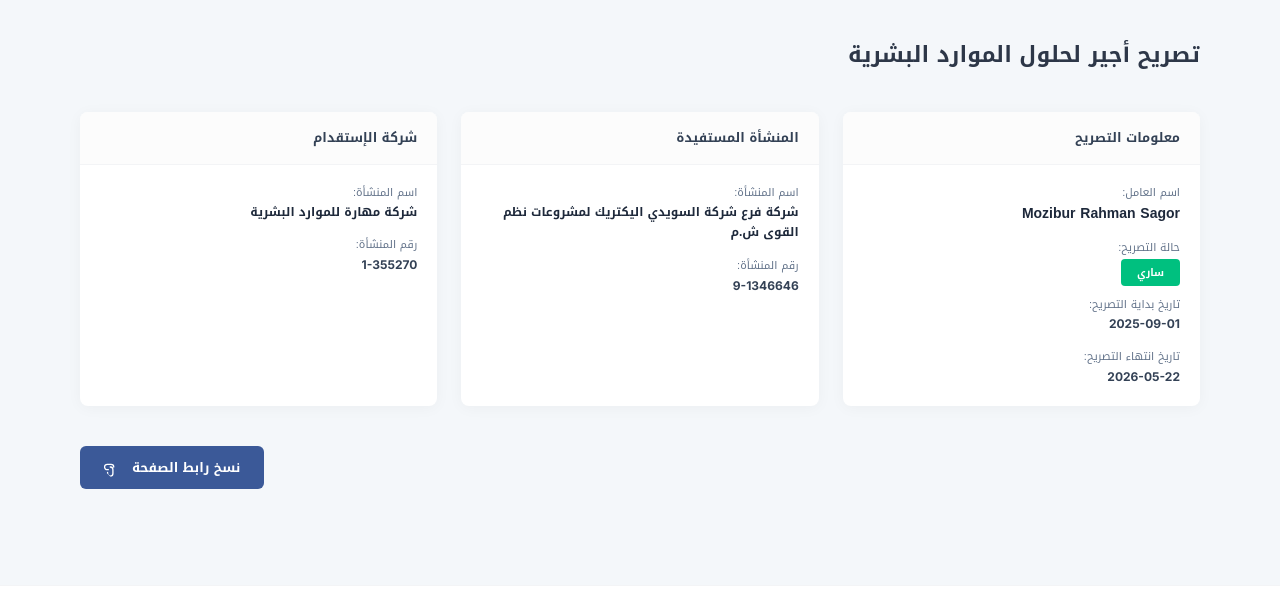
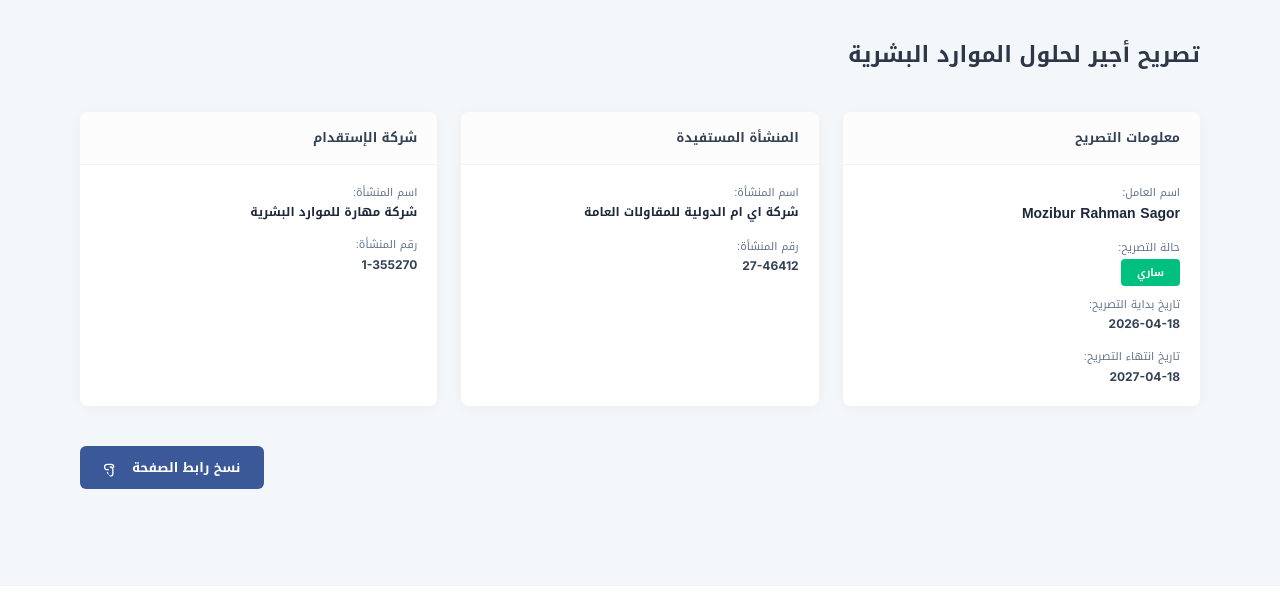
Before and after one commit to ajeer-hrsqiwa/NO-CAPCHA, a plain HTML site: page index.html in a window 1280 px wide. Shown: the part 78-676 px from the top of the page. Drawn offline with nearby package versions, Linux system fonts and the light colour scheme.

Commit message:
Update index.html

```diff
--- a/index.html
+++ b/index.html
@@ -192,8 +192,8 @@
                                 <span class="lang-ar">ساري</span><span class="lang-en hidden font-en">Active</span>
                             </span>
                         </div>
-                        <div><p class="text-[11px] label-text mb-0.5"><span class="lang-ar">تاريخ بداية التصريح:</span><span class="lang-en hidden font-en">Start date:</span></p><p class="font-bold font-en">2025-09-01</p></div>
-                        <div><p class="text-[11px] label-text mb-0.5"><span class="lang-ar">تاريخ انتهاء التصريح:</span><span class="lang-en hidden font-en">Expiration date:</span></p><p class="font-bold font-en">2026-05-22</p></div>
+                        <div><p class="text-[11px] label-text mb-0.5"><span class="lang-ar">تاريخ بداية التصريح:</span><span class="lang-en hidden font-en">Start date:</span></p><p class="font-bold font-en">2026-04-18</p></div>
+                        <div><p class="text-[11px] label-text mb-0.5"><span class="lang-ar">تاريخ انتهاء التصريح:</span><span class="lang-en hidden font-en">Expiration date:</span></p><p class="font-bold font-en">2027-04-18</p></div>
                     </div>
                 </div>
 
@@ -205,9 +205,9 @@
                     <div class="p-5 space-y-4 mobile-align">
                         <div>
                             <p class="text-[11px] label-text mb-0.5"><span class="lang-ar">اسم المنشأة:</span><span class="lang-en hidden font-en">Establishment name:</span></p>
-                            <p class="font-bold text-[#1e293b] leading-relaxed">شركة فرع شركة السويدي اليكتريك لمشروعات نظم القوى ش.م</p>
+                            <p class="font-bold text-[#1e293b] leading-relaxed">شركة اي ام الدولية للمقاولات العامة</p>
                         </div>
-                        <div><p class="text-[11px] label-text mb-0.5"><span class="lang-ar">رقم المنشأة:</span><span class="lang-en hidden font-en">Establishment number:</span></p><p class="font-bold font-en">9-1346646</p></div>
+                        <div><p class="text-[11px] label-text mb-0.5"><span class="lang-ar">رقم المنشأة:</span><span class="lang-en hidden font-en">Establishment number:</span></p><p class="font-bold font-en">27-46412</p></div>
                     </div>
                 </div>
 
```
